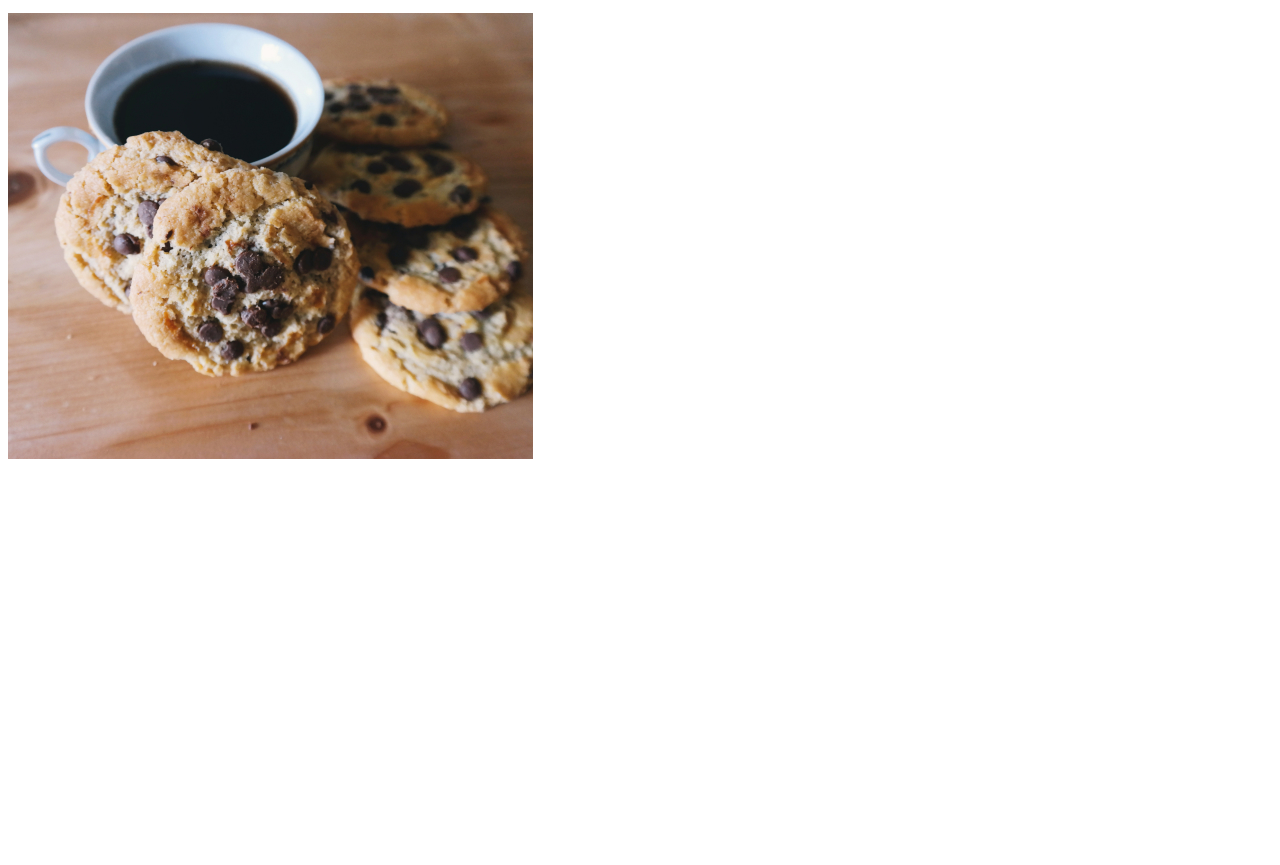
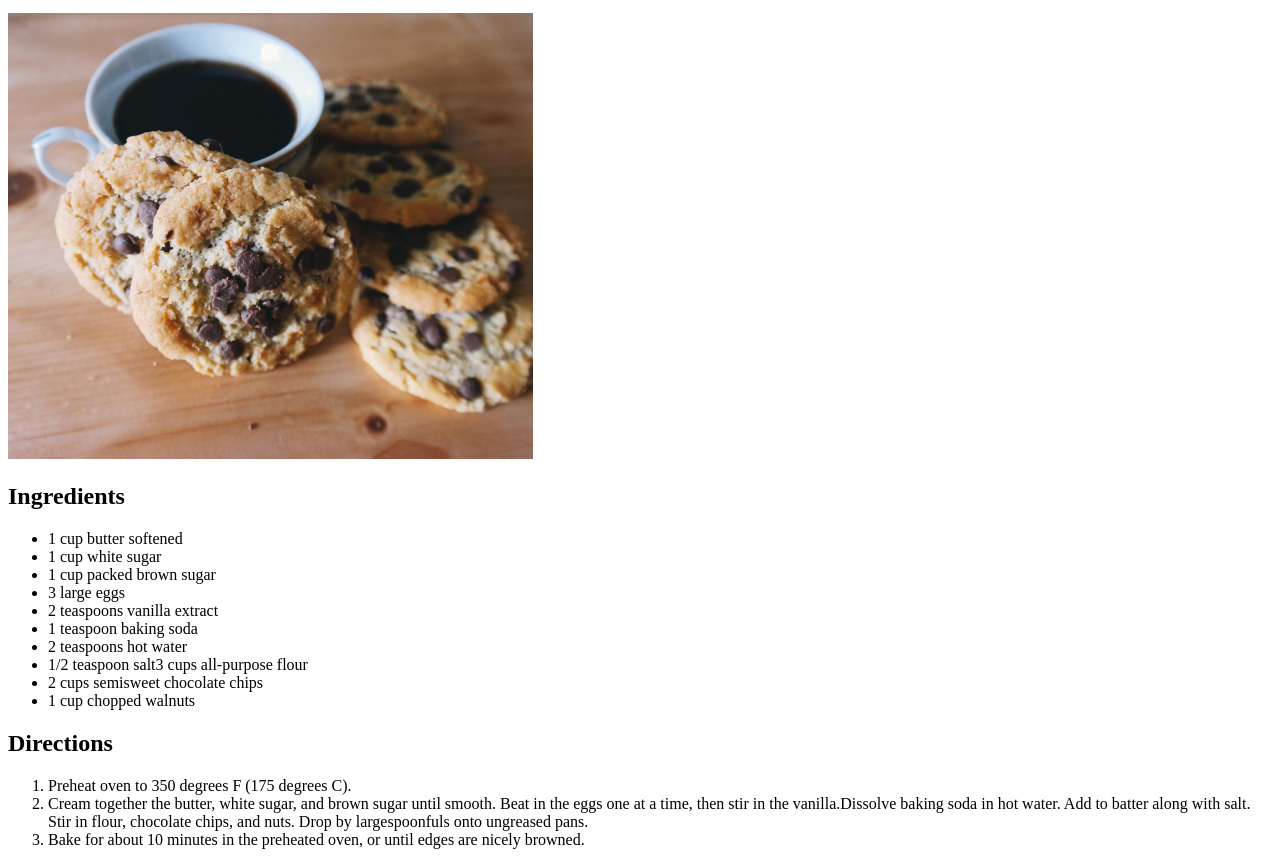
Before and after one commit to revitalk/mmp240-fall22, a plain HTML site: page recipe/index.html in a window 1280 px wide. Shown: the part 101-966 px from the top of the page. Before the commit the page ends 800 px from the top, so only its background shows below. Drawn offline with Linux system fonts and the light colour scheme.

Commit message:
Add files via upload

```diff
--- a/recipe/index.html
+++ b/recipe/index.html
@@ -8,5 +8,24 @@
     <h1>Best Chocolate Chip Cookies</h1>
     <p>This is the best chocolate chip cookie recipe ever! Simple ingedients, quick to prepare and amazingly delicious. These chocolate chipcookies turn out perfectly every single time!</p>
     <img src="cookies.jpg" alt="Chocolate Chips Cookies">
+    <h2>Ingredients</h2>
+    <ul>
+      <li>1 cup butter softened</li>
+      <li>1 cup white sugar</li>
+      <li>1 cup packed brown sugar</li>
+      <li>3 large eggs</li>
+      <li>2 teaspoons vanilla extract</li>
+      <li>1 teaspoon baking soda</li>
+      <li>2 teaspoons hot water</li>
+      <li>1/2 teaspoon salt3 cups all-purpose flour</li>
+      <li>2 cups semisweet chocolate chips</li>
+      <li>1 cup chopped walnuts</li>
+    </ul>
+    <h2>Directions</h2>
+    <ol>
+      <li>Preheat oven to 350 degrees F (175 degrees C).</li>
+      <li>Cream together the butter, white sugar, and brown sugar until smooth. Beat in the eggs one at a time, then stir in the vanilla.Dissolve baking soda in hot water. Add to batter along with salt. Stir in flour, chocolate chips, and nuts. Drop by largespoonfuls onto ungreased pans.</li>
+      <li>Bake for about 10 minutes in the preheated oven, or until edges are nicely browned.</li>
+    </ol>
   </body>
 </html>
```
